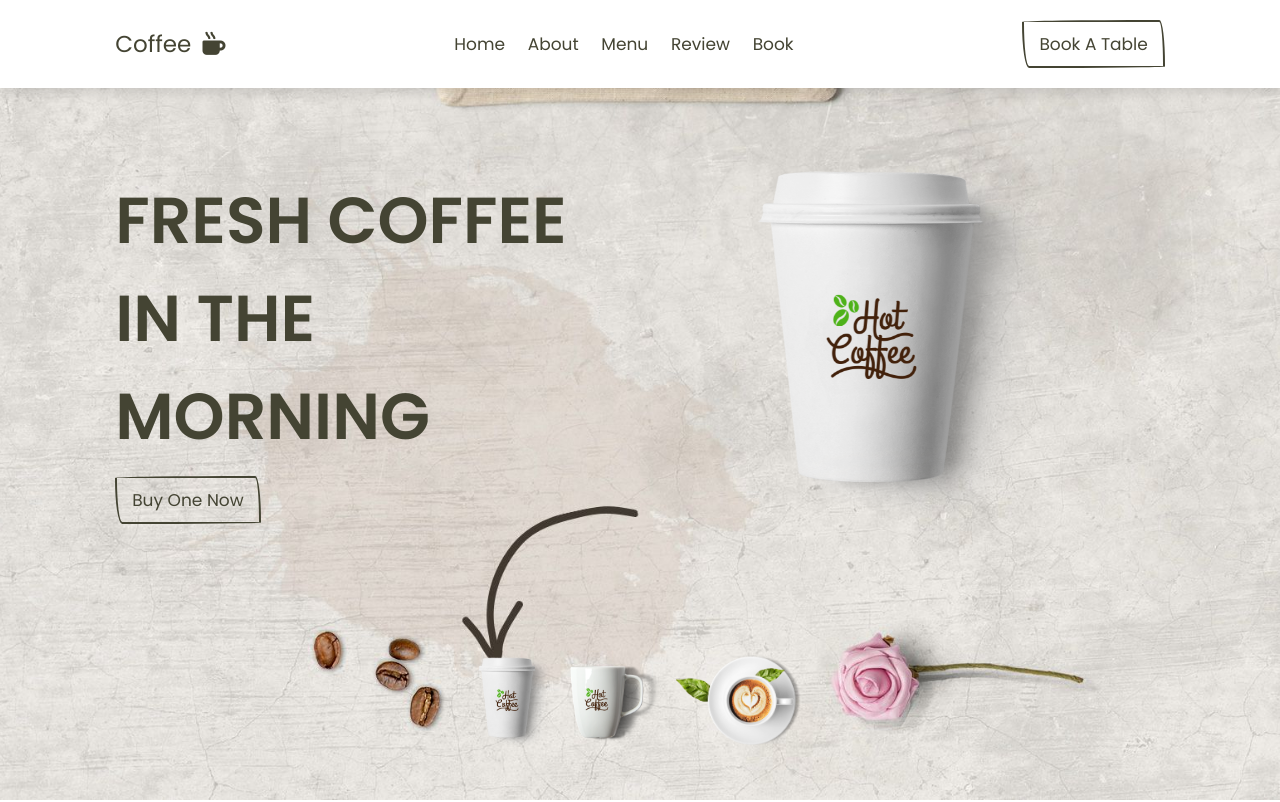
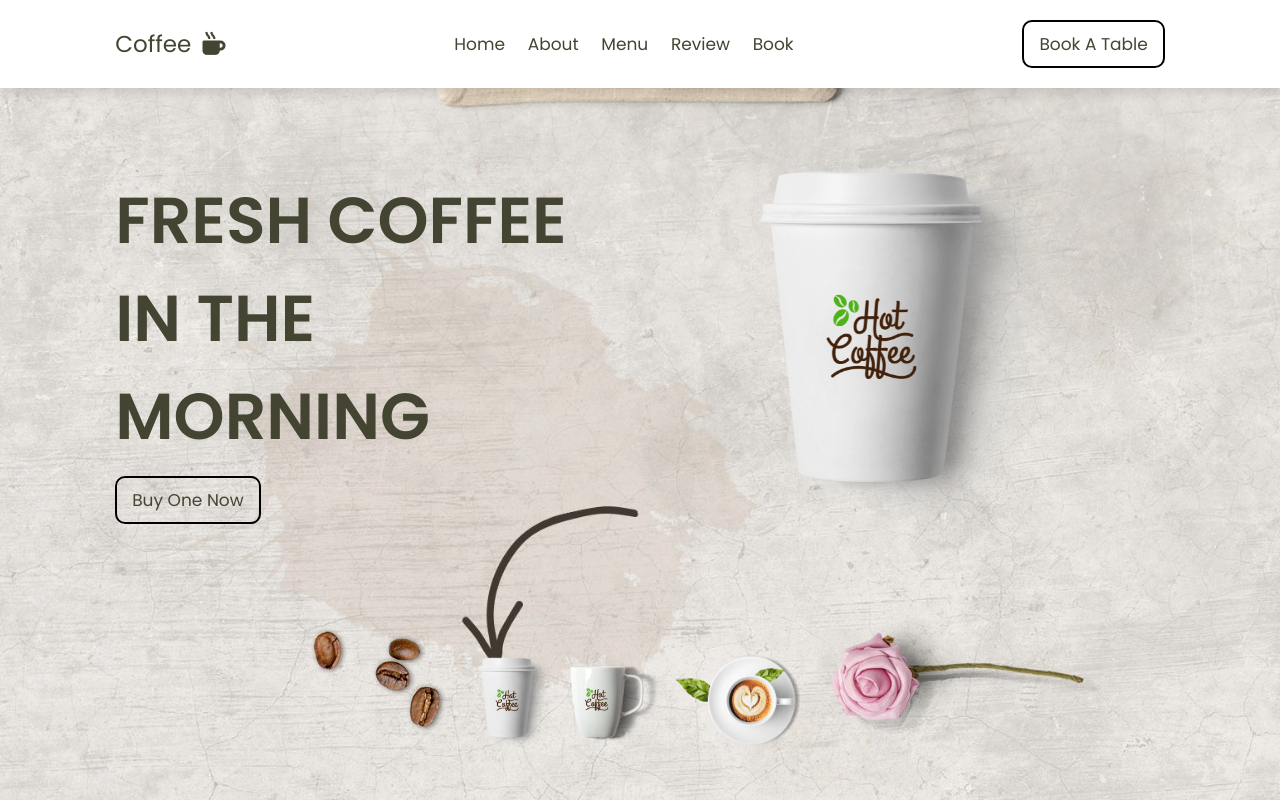
Before and after one commit to SherinShaju46/coffee-website, a plain HTML site: page index.html in a window 1280 px wide. Shown: the top 802 px of the page. Drawn offline with nearby package versions, Linux system fonts and the light colour scheme.

Commit message:
button border changed to round

```diff
--- a/css/style.css
+++ b/css/style.css
@@ -55,8 +55,8 @@ section {
 .btn {
     display: inline-block;
     padding: .9rem 1.5rem;
-    border: var(--border);
-    border-radius: var(--border-radius);
+    border: black 2px solid;
+    border-radius: 10px;
     color: var(--main-color);
     background: none;
     cursor: pointer;
@@ -65,7 +65,8 @@ section {
 }
 
 .btn:hover {
-    border-radius: var(--border-radius-hover);
+    background-color: rgb(52, 5, 5);
+    color: white;
     border: var(--border-hover);
 }
 
```
